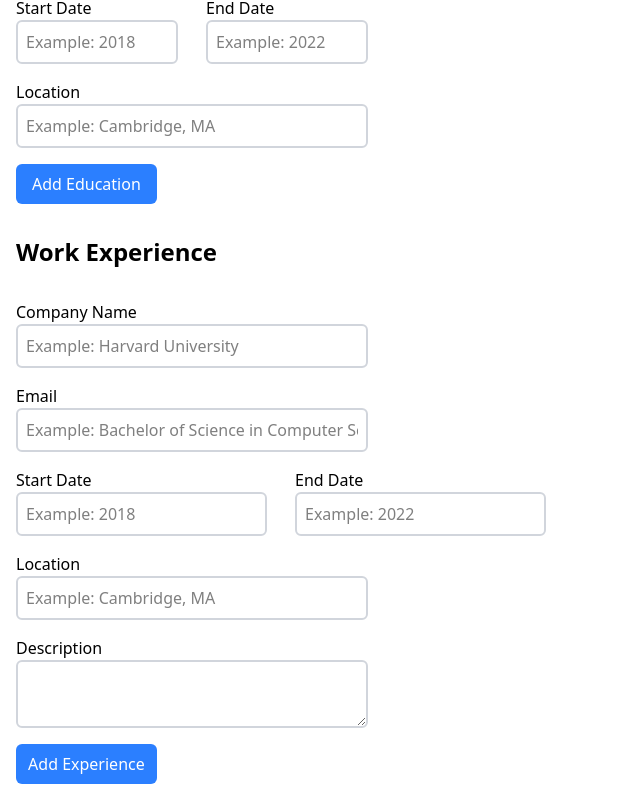
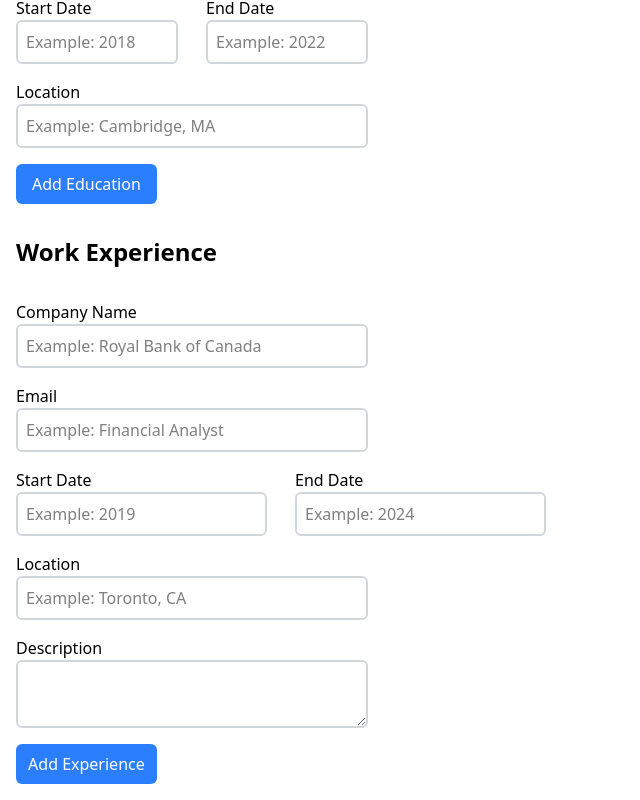
Before and after one commit to AndrewC145/CV-Application, a React (Vite) app: page / in a window 1280 px wide. Shown: the part 652-1452 px from the top of the page, without its empty margins (0-640 px from the left). Built offline with nearby package versions, Linux system fonts and the light colour scheme.

Commit message:
Fixed Experience Placeholders

```diff
--- a/src/components/Experience.jsx
+++ b/src/components/Experience.jsx
@@ -80,7 +80,7 @@ function Experience() {
         <input
           type="text"
           id="companyName"
-          placeholder="Example: Harvard University"
+          placeholder="Example: Royal Bank of Canada"
           className="rounded-md border-2 border-gray-300 p-2 font-normal"
           value={companyName}
           onChange={handleCompanyName}
@@ -91,7 +91,7 @@ function Experience() {
         <input
           type="text"
           id="position"
-          placeholder="Example: Bachelor of Science in Computer Science"
+          placeholder="Example: Financial Analyst"
           className="rounded-md border-2 border-gray-300 p-2 font-normal"
           value={position}
           onChange={handlePosition}
@@ -103,7 +103,7 @@ function Experience() {
           <input
             type="text"
             id="startDateNum"
-            placeholder="Example: 2018"
+            placeholder="Example: 2019"
             className="rounded-md border-2 border-gray-300 p-2 font-normal"
             value={startDate}
             onChange={handleStartDate}
@@ -114,7 +114,7 @@ function Experience() {
           <input
             type="text"
             id="endDate"
-            placeholder="Example: 2022"
+            placeholder="Example: 2024"
             className="rounded-md border-2 border-gray-300 p-2 font-normal"
             value={endDate}
             onChange={handleEndDate}
@@ -126,7 +126,7 @@ function Experience() {
         <input
           type="text"
           id="location"
-          placeholder="Example: Cambridge, MA"
+          placeholder="Example: Toronto, CA"
           className="rounded-md border-2 border-gray-300 p-2 font-normal"
           value={location}
           onChange={handleLocation}
```
